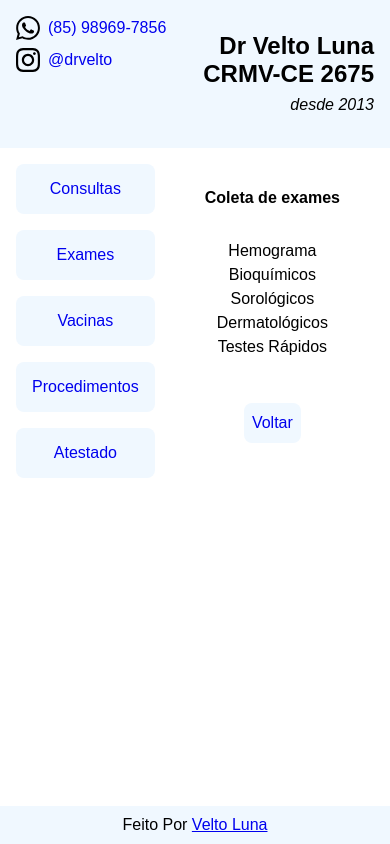
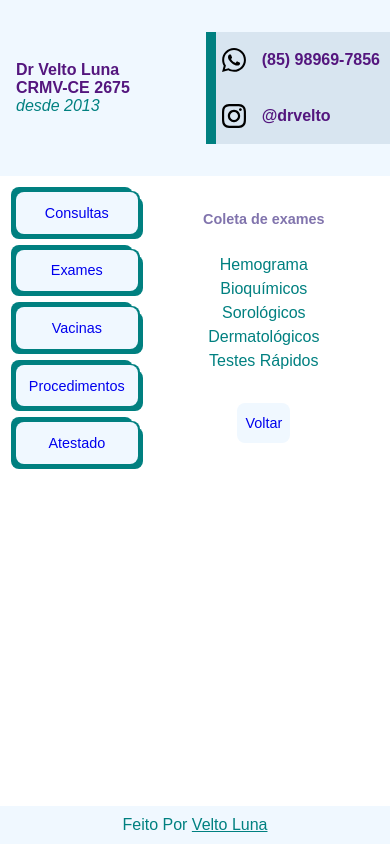
Before and after one commit to EriveltoLuna/medvet, a plain HTML site: page exames.html in a window 390 px wide. Drawn offline with Linux system fonts and the light colour scheme.

Commit message:
responsive design and nav new style

```diff
--- a/exames.html
+++ b/exames.html
@@ -10,27 +10,43 @@
 </head>
 
 <body>
-  <div class="contact">
-    <img src="/img/whatsapp.svg" alt="whatsapp">
-    <a href="https://api.whatsapp.com/send?phone=5585989697856">(85) 98969-7856 </a>
-    <img src="/img/instagram.svg" alt="instagram">
-    <a href="https://www.instagram.com/drvelto">@drvelto</a>
-  </div>
 
   <header>
-    <p>Dr Velto Luna</p>
-    <p>CRMV-CE 2675</p>
-    <span>desde 2013</span>
+
+    <div class="info">
+      <p>Dr Velto Luna</p>
+      <p>CRMV-CE 2675</p>
+      <span>desde 2013</span>
+    </div>
+
+    <div class="contact">
+
+      <div class="container">
+        <a href="https://api.whatsapp.com/send?phone=5585989697856">
+          <img src="/img/whatsapp.svg" alt="whatsapp">
+          (85) 98969-7856
+        </a>
+      </div>
+
+      <div class="container">
+        <a href="https://www.instagram.com/drvelto">
+          <img src="/img/instagram.svg" alt="instagram">
+          @drvelto
+        </a>
+      </div>
+    </div>
+
   </header>
 
   <div class="content">
-    <nav>
-      <ul>
-        <li class="consultas"><a href="/consultas.html">consultas</a></li>
-        <li class="exames"><a href="/exames.html">exames</a></li>
-        <li class="vacinas"><a href="/vacinas.html">vacinas</a></li>
-        <li class="procedimentos"><a href="/procedimentos.html">procedimentos</a></li>
-        <li class="atestado"><a href="/atestado.html">atestado</a></li>
+
+    <nav class="container2">
+      <ul class="container3">
+        <li><a href="/consultas.html">consultas</a></li>
+        <li><a href="/exames.html">exames</a></li>
+        <li><a href="/vacinas.html">vacinas</a></li>
+        <li><a href="/procedimentos.html">procedimentos</a></li>
+        <li><a href="/atestado.html">atestado</a></li>
       </ul>
     </nav>
 
@@ -43,7 +59,9 @@
         <li>dermatológicos</li>
         <li>testes rápidos</li>
       </ul>
-      <a href="/index.html">voltar</a>
+      <div class="container2">
+        <a href="/index.html">voltar</a>
+      </div>
     </main>
   </div>
 
--- a/style.css
+++ b/style.css
@@ -15,9 +15,8 @@ a {
   text-decoration: none;
 }
 
-a:-webkit-any-link {
-  color: -webkit-link;
-  cursor: pointer;
+a:visited {
+  color: black;
 }
 
 ul {
@@ -29,48 +28,97 @@ body {
   margin: 0rem;
   justify-items: center;
   align-content: start;
-  position: relative;
   height: 100%;
-}
-
-/* ESTILOS CONTACT */
-
-.contact {
-  display: grid;
-  grid-template-columns: auto auto;
-  gap: 0.5rem;
-  justify-self: left;
-  align-items: center;
-  padding: 1rem;
-  z-index: 1;
-  text-align: left;
-  position: absolute;
-  margin: 0px;
 }
 
 /* ESTILOS HEADER */
 
 header {
+  display: grid;
+  grid-template-columns: 1fr auto;
   z-index: 0;
   width: 100%;
-  text-align: right;
+  text-align: left;
+  align-items: center;
   background-color: aliceblue;
   font-size: 1.5rem;
   font-weight: bold;
   padding-top: 2rem;
   padding-bottom: 2rem;
+  gap: 1rem;
 }
 
-header p,
-header span {
-  padding-right: 1rem;
+@media (max-width: 420px) {
+  header {
+    font-size: 1rem;
+  }
 }
 
-header span {
+.info {
+  padding-left: 1rem;
+  color: rgb(84, 22, 126);
+  width: max-content;
+}
+
+.info span {
   font-style: italic;
   font-size: 1rem;
   font-weight: normal;
-  margin: 0px;
+  color: teal;
+}
+
+.contact {
+  background-color: rgb(216, 229, 240);
+  display: grid;
+  grid-template-columns: auto;
+  z-index: 1;
+  right: 0px;
+  position: relative;
+  width: max-content;
+}
+
+.contact a {
+  display: flex;
+  align-items: center;
+  padding-right: 10px;
+}
+
+.contact img {
+  padding: 1rem;
+}
+
+.contact a:hover {
+  filter: invert(100%) sepia(100%) saturate(0%) hue-rotate(26deg)
+    brightness(101%) contrast(103%);
+}
+
+.contact a{
+  color: rgb(84, 22, 126);
+}
+.container:hover {
+  background-color: rgb(129, 116, 173);
+}
+
+.container {
+  position: relative;
+}
+
+.contact::before {
+  content: "";
+  display: block;
+  position: absolute;
+  width: 10px;
+  height: 100%;
+  background-color: teal;
+}
+
+.container:hover::before {
+  content: "";
+  display: block;
+  position: absolute;
+  width: 5px;
+  height: 100%;
+  background-color: teal;
 }
 
 /* ESTILOS CONTENT */
@@ -80,46 +128,50 @@ header span {
   grid-template-columns: auto 1fr;
   width: 100%;
   margin-top: 1rem;
-  margin-bottom: 2rem;
+  margin-bottom: 3rem;
 }
 
 /* ESTILOS NAV */
 
-nav {
+.container2 {
   padding-left: 1rem;
-  display: block;
-  justify-self: start;
 }
 
-nav ul {
-  display: flex;
-  flex-direction: column;
+.container2 li {
+  display: block;
+  background-color: aliceblue;
+  border-radius: 0.5rem;
+  text-transform: capitalize;
+  margin: 0px;
+  padding: 0px;
+  box-shadow: -5px 5px teal, -5px -5px teal, 5px 5px teal, 2px -1px teal;
+}
+
+.container2 a {
+  display: block;
+  padding: 1rem;
+  margin: 0px;
+  border-radius: 0.5rem;
+}
+
+.container2 a:hover {
+  background-color: rgb(129, 116, 173);
+  color: aliceblue;
+}
+
+.container3 {
+  display: grid;
   text-align: center;
   gap: 1rem;
   margin: 0px;
   padding: 0px;
-  flex-wrap: wrap;
 }
 
-nav li {
-  background-color: aliceblue;
-  border-radius: 0.5rem;
-  color: rgb(129, 116, 173);
-  text-transform: capitalize;
-  margin: 0px;
-  padding: 0px;
-}
-
-li a {
-  display: block;
-  padding: 1rem;
-  margin: 0px;
-}
-
-nav li:hover,
-main a:hover {
-  background-color: rgb(129, 116, 173);
-  color: aliceblue;
+@media (max-width: 420px) {
+  .container3 a {
+    font-size: 0.9rem;
+    padding: 0.8rem;
+  }
 }
 
 /* ESTILOS MAIN */
@@ -139,11 +191,13 @@ main h1 {
   font-size: 1rem;
   align-self: center;
   text-align: center;
+  color:rgb(129, 116, 173);
 }
 
-main p{
+main p {
   font-size: 1rem;
   text-align: left;
+  color: teal;
 }
 
 main a {
@@ -152,11 +206,27 @@ main a {
   padding: 0.5rem;
   border-radius: 0.5rem;
   text-transform: capitalize;
+  position: relative;
 }
 
-ul li {
+main .container2{
+  padding: 0px;
+}
+
+main .container2 a {
+padding: 0.5rem;
+}
+
+main ul li {
   font-size: 1rem;
   text-transform: capitalize;
+  color: teal;
+}
+
+@media (max-width: 420px) {
+  main h1, main p, main a{
+    font-size: 0.9rem;
+  }
 }
 
 /* ESTILOS FOOTER */
@@ -171,6 +241,11 @@ footer {
   padding: 10px 0px 10px;
 }
 
+footer p {
+  color: teal;
+}
 footer a {
   text-decoration: underline;
+  color: teal;
+
 }
```
Also changed, not shown: atestado.html (+40 -17 lines), consultas.html (+36 -17 lines), index.html (+34 -16 lines), procedimentos.html (+37 -17 lines), vacinas.html (+37 -17 lines).
